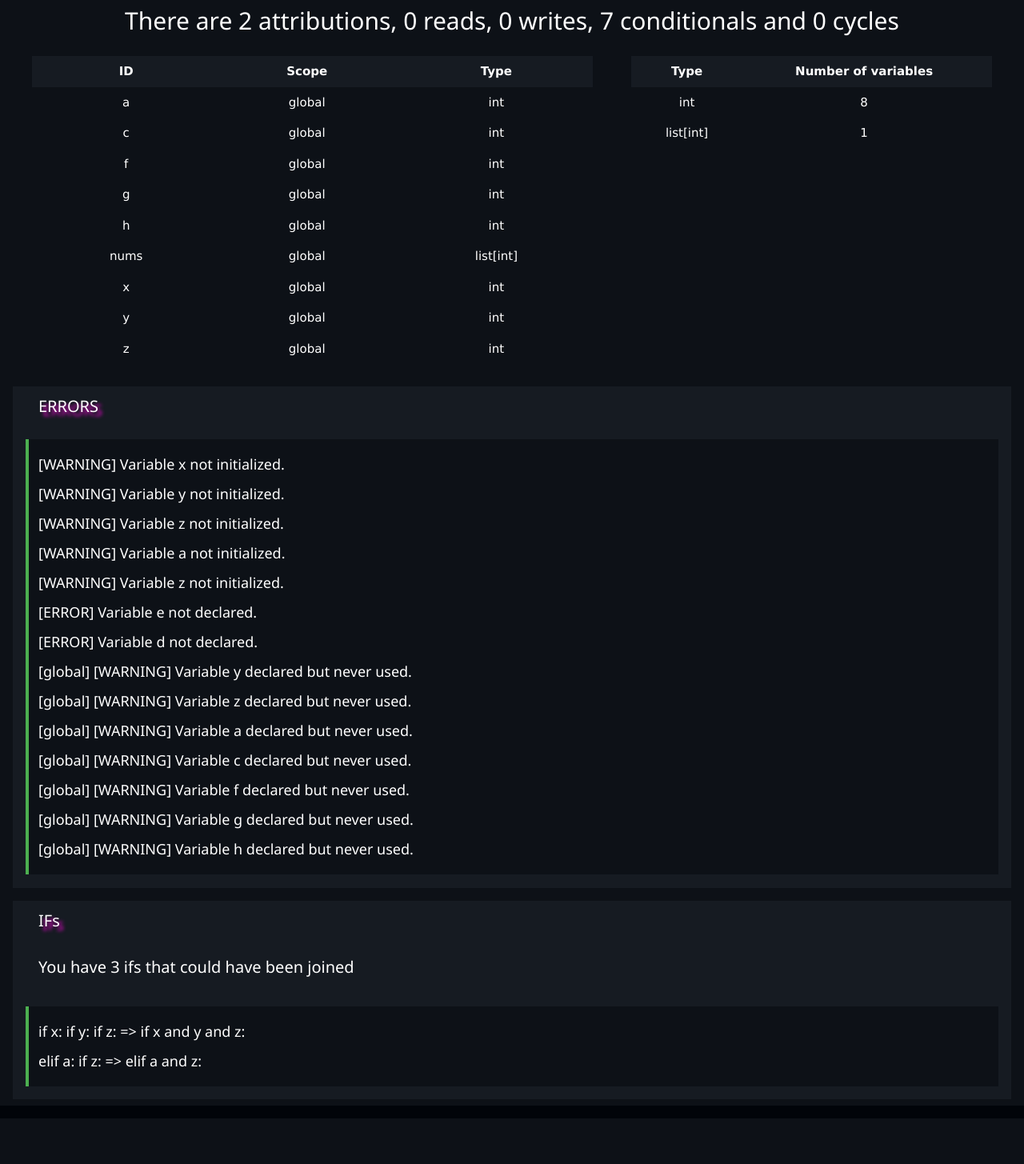
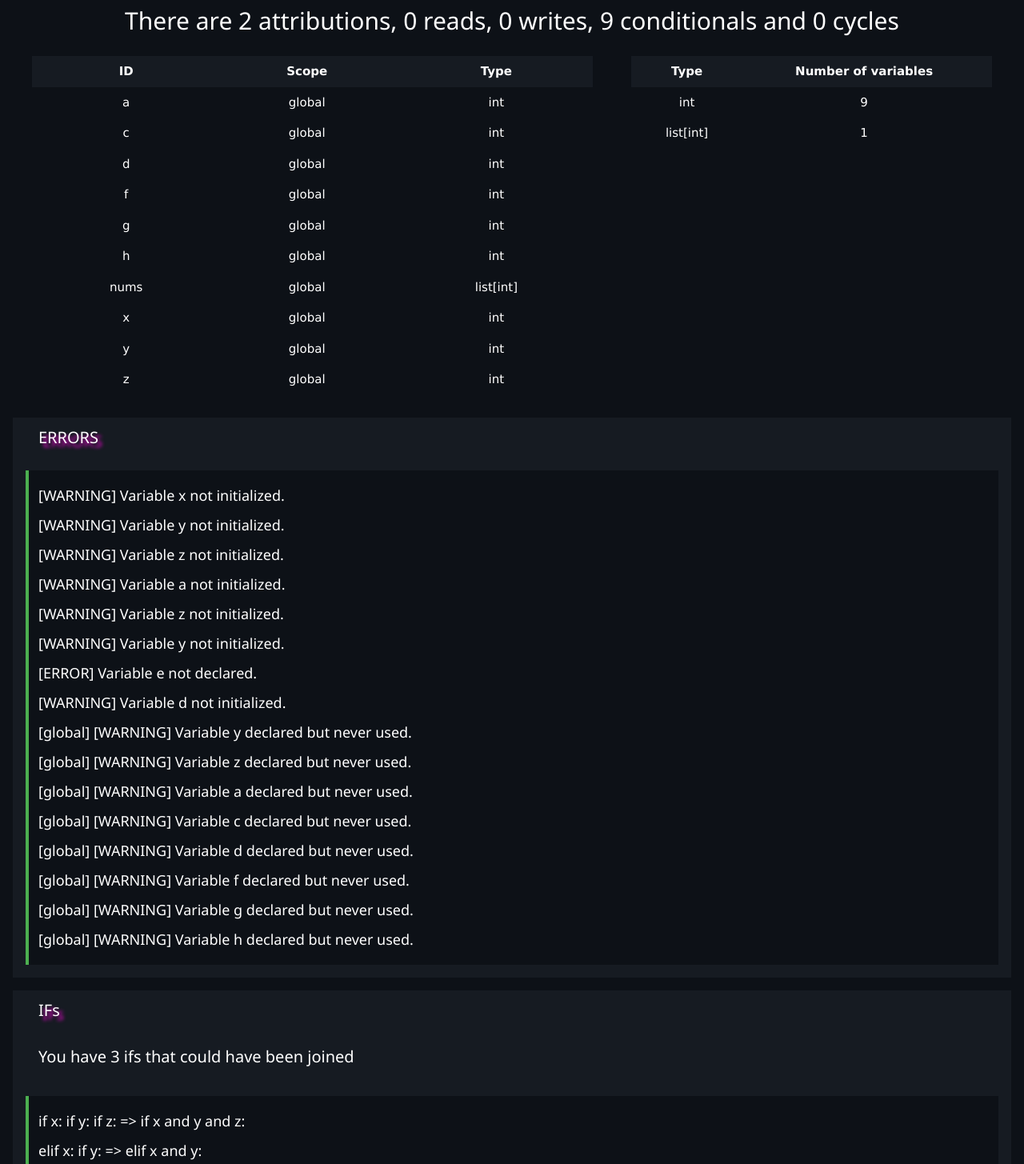
Before and after one commit to rafaelcorreia94870/TypeThonG, a plain HTML site: page finalOutput.html in a window 1280 px wide. Shown: the part 105-1560 px from the top of the page at 80% size. Before the commit the page ends 1503 px from the top, so only its background shows below. Drawn offline with Linux system fonts and the light colour scheme.

Commit message:
ELIF direito

```diff
--- a/finalOutput.html
+++ b/finalOutput.html
@@ -42,7 +42,7 @@
         </header>
         <div class="w3-container w3-center w3-padding">
             <div style="color: white">
-                <h2>There are 2 attributions, 0 reads, 0 writes, 7 conditionals and 0 cycles</h2>
+                <h2>There are 2 attributions, 0 reads, 0 writes, 9 conditionals and 0 cycles</h2>
             </div>
             <div class="w3-row">
                 <div class="w3-col w3-padding-large ed scrollable-table" style="width:60%;">
@@ -64,6 +64,12 @@
 
                             <tr>
                                 <td>c</td>
+                                <td>global</td>
+                                <td>int</td>
+                            </tr>
+
+                            <tr>
+                                <td>d</td>
                                 <td>global</td>
                                 <td>int</td>
                             </tr>
@@ -125,7 +131,7 @@
 
                             <tr>
                                 <td>int</td>
-                                <td>8</td>
+                                <td>9</td>
                             </tr>
 
                             <tr>
@@ -155,9 +161,11 @@
 
                     <h5>[WARNING] Variable z not initialized.</h5>
 
+                    <h5>[WARNING] Variable y not initialized.</h5>
+
                     <h5>[ERROR] Variable e not declared.</h5>
 
-                    <h5>[ERROR] Variable d not declared.</h5>
+                    <h5>[WARNING] Variable d not initialized.</h5>
 
                     <h5>[global] [WARNING] Variable y declared but never used.</h5>
 
@@ -166,6 +174,8 @@
                     <h5>[global] [WARNING] Variable a declared but never used.</h5>
 
                     <h5>[global] [WARNING] Variable c declared but never used.</h5>
+
+                    <h5>[global] [WARNING] Variable d declared but never used.</h5>
 
                     <h5>[global] [WARNING] Variable f declared but never used.</h5>
 
@@ -193,9 +203,9 @@ if y:
  if z:
   => if x and y and z:</h5>
 
-                    <h5>elif a:
-if z:
-  => elif a and z:</h5>
+                    <h5>elif x:
+if y:
+  => elif x and y:</h5>
 
                 </div>
             </div>
```
Also changed, not shown: tree.png, 1 other file.
